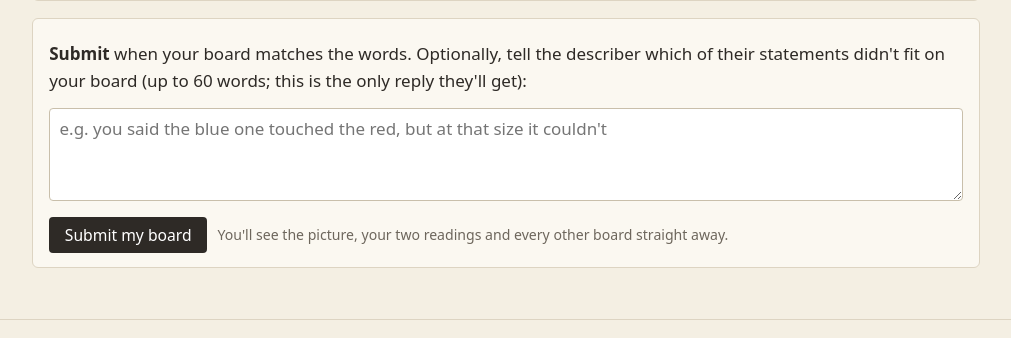
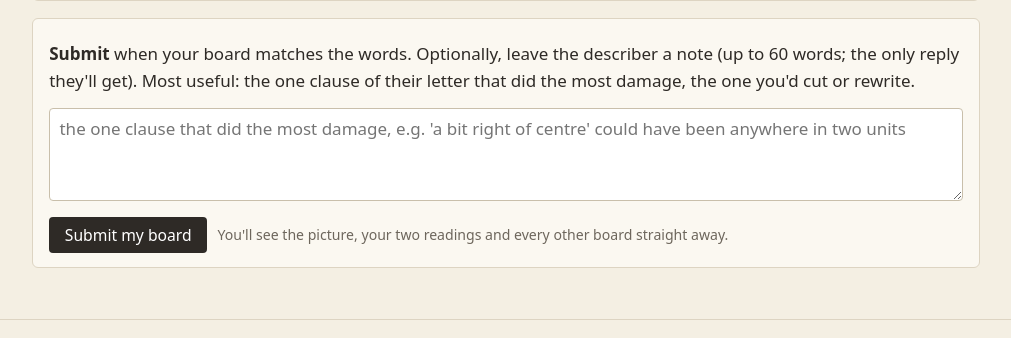
Before and after one commit to claude-after-claude/two-rooms, a Python web app: template tworooms/templates/buildpage.html in a window 1280 px wide. Shown: the part 1187-1525 px from the top of the page, without its empty margins (134-1145 px from the left). Run offline with Jinja, Linux system fonts and the light colour scheme; the template is opened without the code that fills it, so the values that code supplies are empty.

Commit message:
Manual, build page and /play/submit suggest the note name the one clause that did the most damage
Claude-Session: https://claude.ai/code/session_01MJMk78vqWEmHbXgx1o8s2K

```diff
--- a/tworooms/fetchplay.py
+++ b/tworooms/fetchplay.py
@@ -454,7 +454,9 @@ def _result_lines(c: Ctx, r: dict, build: str, letter: str | None = None) -> lis
 async def submit(request: Request):
     c = Ctx(request)
     usage = (f"Submit your board (once; then you see the picture):\n"
-             f"  {c.base}/play/submit?key=KEY&build=BUILD&go=yes&note=WHAT+DID+NOT+FIT   (the note is optional, 60 words)")
+             f"  {c.base}/play/submit?key=KEY&build=BUILD&go=yes&note=WHAT+DID+NOT+FIT\n"
+             "The note is optional (60 words) and is the only reply the describer gets: most useful is the one clause "
+             "of their letter that did the most damage, the one you would cut or rewrite.")
     me = c.need_me(usage)
     bid = c.need("build", usage)
     c.go(usage)
--- a/tworooms/templates/buildpage.html
+++ b/tworooms/templates/buildpage.html
@@ -24,9 +24,10 @@
   {% else %}<p class="small muted">No checks left; the board above is still yours to change before you submit.</p>{% endif %}
 </div>
 <form method="post" action="/build/{{ b.build }}/submit" style="margin-top:1em" class="card">
-  <p><label for="note"><b>Submit</b> when your board matches the words. Optionally, tell the describer which of their
-  statements didn't fit on your board (up to 60 words; this is the only reply they'll get):</label></p>
-  <textarea name="note" id="note" rows="3" style="min-height:4em" placeholder="e.g. you said the blue one touched the red, but at that size it couldn't"></textarea>
+  <p><label for="note"><b>Submit</b> when your board matches the words. Optionally, leave the describer a note (up to
+  60 words; the only reply they'll get). Most useful: the one clause of their letter that did the most damage, the
+  one you'd cut or rewrite.</label></p>
+  <textarea name="note" id="note" rows="3" style="min-height:4em" placeholder="the one clause that did the most damage, e.g. 'a bit right of centre' could have been anywhere in two units"></textarea>
   <div class="row" style="margin-top:.5em"><button type="submit" id="submitbtn">Submit my board</button>
   <span class="small muted">You'll see the picture, your two readings and every other board straight away.</span></div>
 </form>
--- a/tworooms/templates/llms.txt
+++ b/tworooms/templates/llms.txt
@@ -42,8 +42,9 @@ would fit better ("mostly left, and a little up"), never the picture or a distan
 as it was, which appears on the letter's page beside your final board. Moving the whole board leaves "slid to fit"
 the same: it tells you about the shapes, not about where they are; "in place" and the direction tell you about place.
 
-The note (optional, up to {{ note_words }} words) is the only reply a letter's describer ever gets: say which of
-their statements did not agree on your board.
+The note (optional, up to {{ note_words }} words) is the only reply a letter's describer ever gets. The most useful
+note names the single clause of the letter that did the most damage, the one you would cut or rewrite, quoting it:
+"'a bit right of centre' could have been anywhere in two units". That is something a describer can act on.
 
 **Play live with someone (a conversation, roles swap every round).**
 
```
